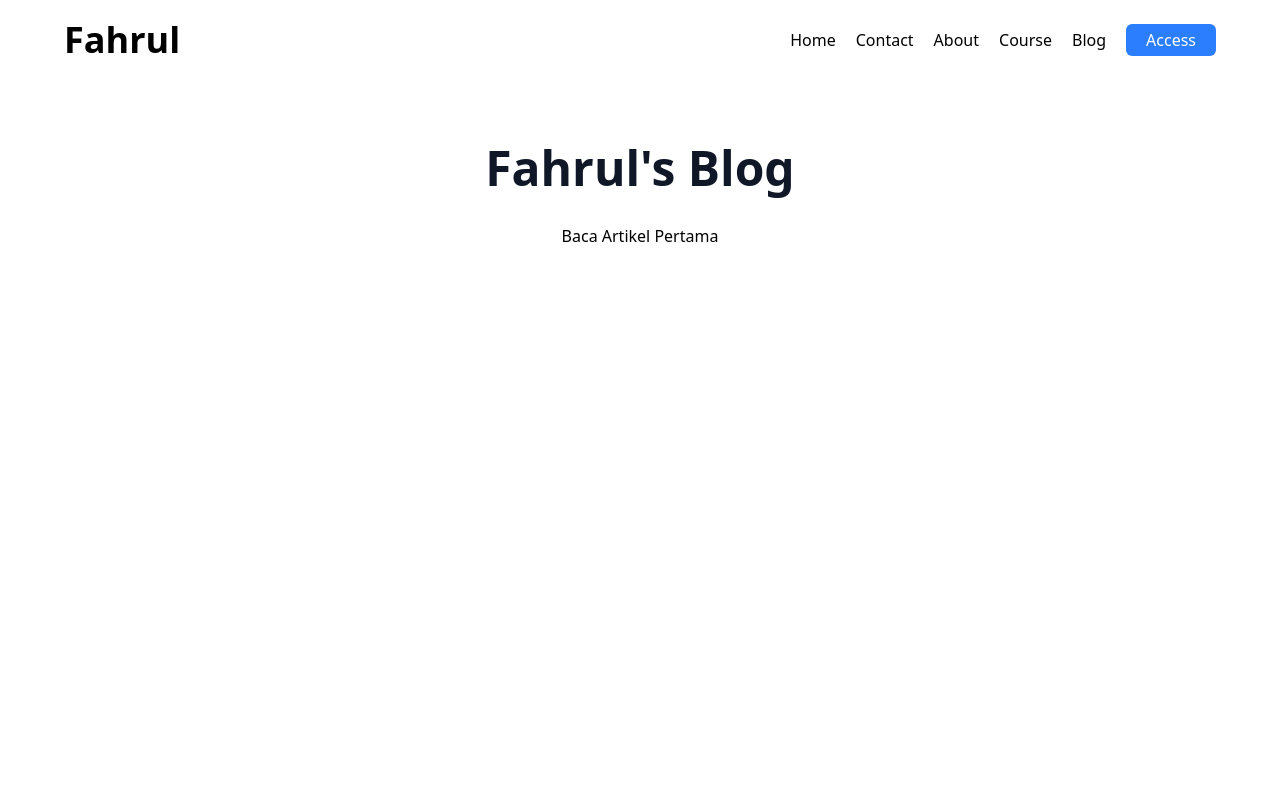
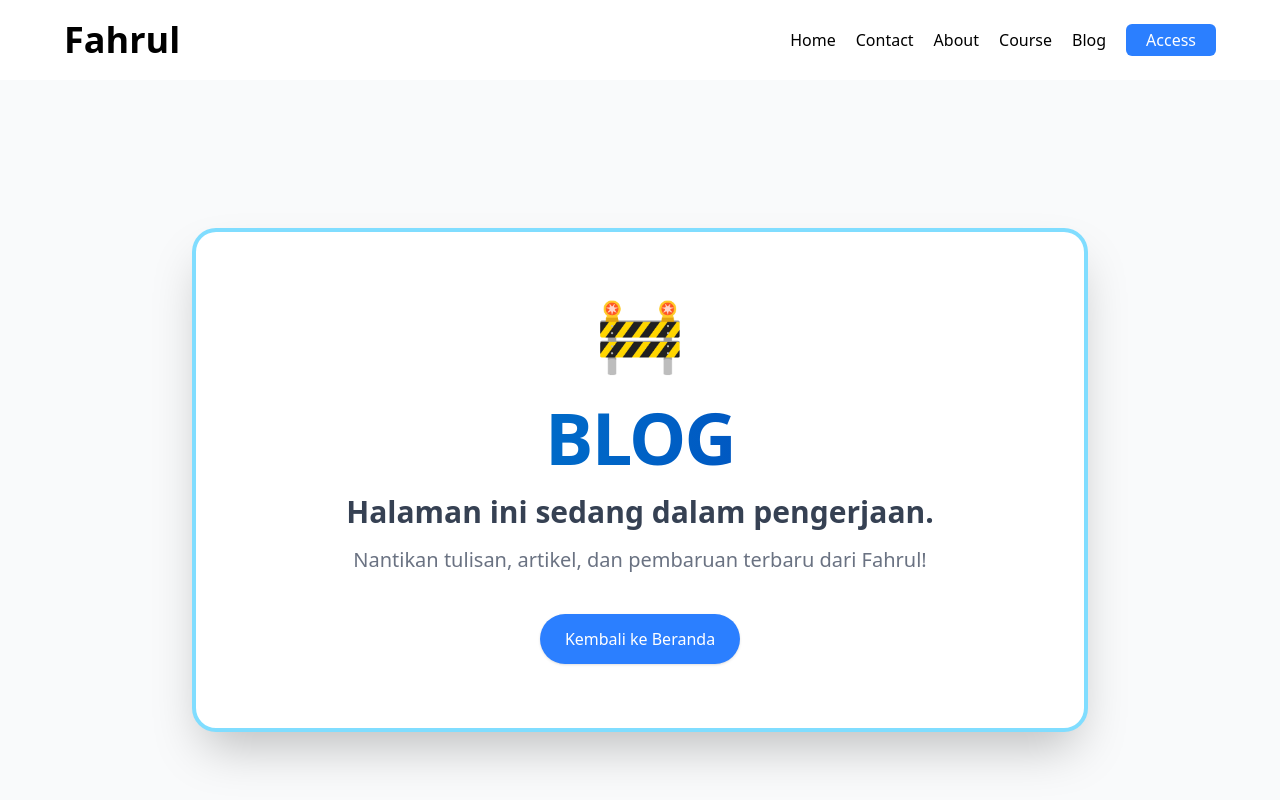
Before and after one commit to Firdaun/latihan-fullstack, a React (Vite) app in the folder frontend/: page /blog in a window 1280 px wide. Shown: the top 800 px of the page. Built offline with nearby package versions, Linux system fonts and the light colour scheme; no server answers; a web font is replaced by a local one.

Commit message:
Restore Blog.jsx to commit 5ef55fa

```diff
--- a/frontend/src/components/Blog.jsx
+++ b/frontend/src/components/Blog.jsx
@@ -1,25 +1,37 @@
-import { Link } from 'react-router'
+// src/components/Blog.jsx
 
-function PostList() {
-    return (
-        <div className="min-h-screen lg:mt-20 flex flex-col items-center p-3 md:p-16">
-            <h1 className="text-5xl font-extrabold text-gray-900 mb-8">Fahrul's Blog</h1>
-            <Link to="/blog/contoh-artikel-1">Baca Artikel Pertama</Link>
-        </div>
-    )
-}
-
-function SinglePost() {
-    return (
-        <div className="min-h-screen lg:mt-20 flex flex-col items-center p-3 md:p-16">
-            <h1 className="text-4xl font-bold">Judul Artikel</h1>
-            <p>Konten artikel...</p>
-        </div>
-    )
-}
+import { Link } from "react-router";
 
 export default function Blog() {
     return (
-        <PostList />
-    )
+        <div className="min-h-screen lg:mt-20 flex flex-col items-center justify-center lg:bg-gray-50">
+            <div className="w-full max-w-4xl p-3 md:p-16 text-center bg-white lg:shadow-2xl rounded-3xl lg:border-4 border-sky-400/50 transform transition-all duration-500 lg:hover:scale-[1.01]">
+
+                <span className="inline-block text-7xl mb-6" role="img" aria-label="construction">🚧</span>
+
+                <h1
+                    className="text-5xl lg:text-7xl md:text-8xl font-extrabold tracking-tight mb-3 leading-tight bg-clip-text text-transparent bg-linear-to-r from-sky-600 to-blue-800"
+                >
+                    BLOG
+                </h1>
+
+                <h2 className="text-lg md:text-3xl text-gray-700 font-semibold">
+                    Halaman ini sedang dalam pengerjaan.
+                </h2>
+
+                <p className="text-base lg:text-xl text-gray-500 mt-4">
+                    Nantikan tulisan, artikel, dan pembaruan terbaru dari Fahrul!
+                </p>
+
+                <div className="mt-10">
+                    <Link
+                        to="/"
+                        className="inline-flex items-center px-6 py-3 border border-transparent text-base font-medium rounded-full shadow-sm text-white bg-blue-500 hover:bg-blue-600 transition duration-300 transform active:scale-150 hover:scale-105"
+                    >
+                        Kembali ke Beranda
+                    </Link>
+                </div>
+            </div>
+        </div>
+    );
 }
```
